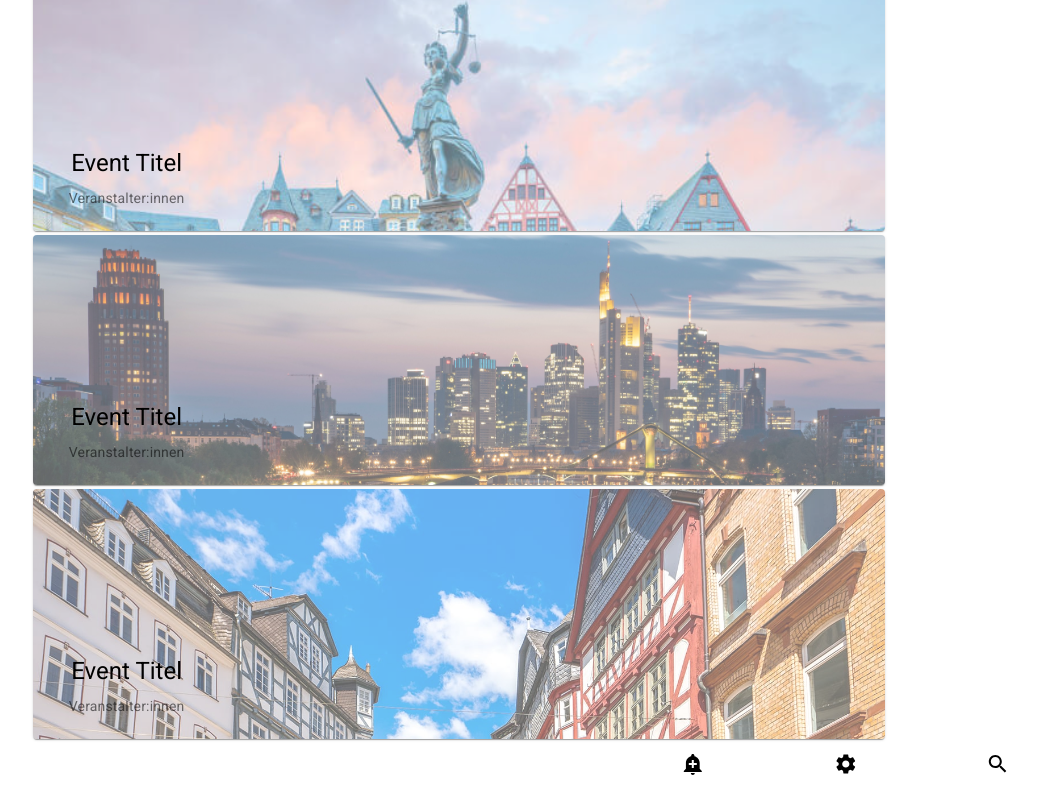
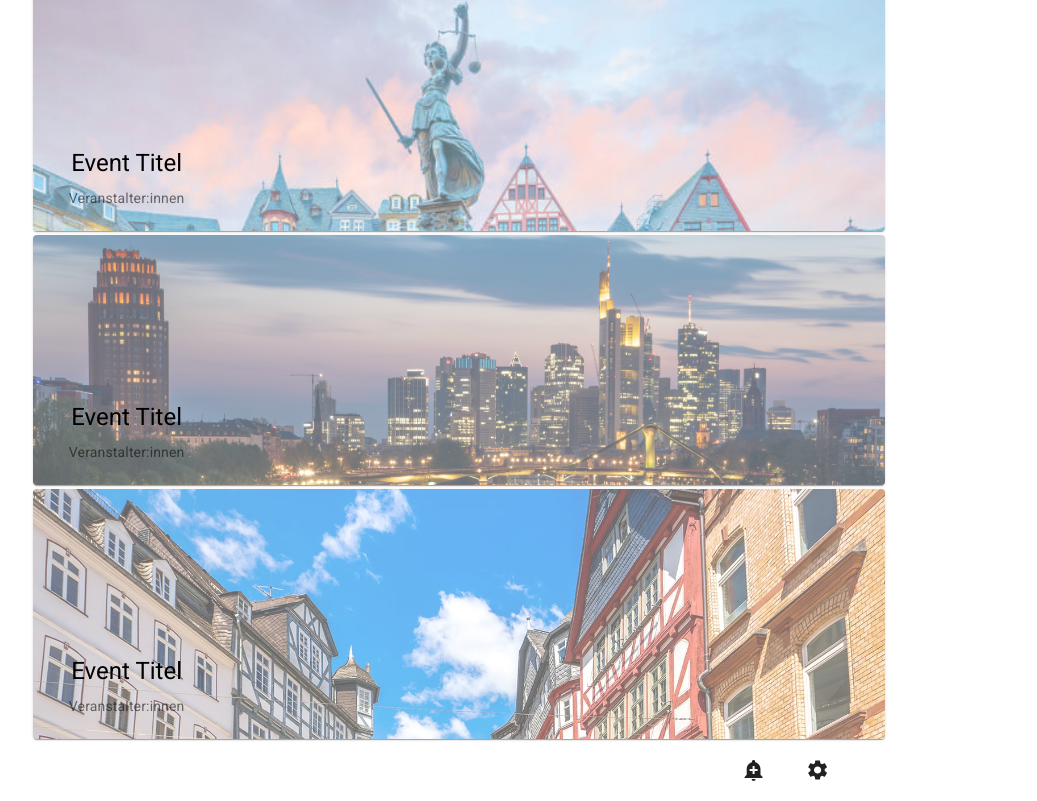
Before and after one commit to septumca/hack2-chal7, a React (Create React App) app: page /feedpage in a window 1280 px wide. Shown: the part 821-1622 px from the top of the page, without its empty margins (181-1218 px from the left). Built offline with nearby package versions, Linux system fonts and the light colour scheme; no server answers.

Commit message:
add to Profile page

```diff
--- a/src/components/BottomAppBar.js
+++ b/src/components/BottomAppBar.js
@@ -4,7 +4,8 @@ import { makeStyles } from '@material-ui/core/styles';
 import AddAlertIcon from '@material-ui/icons/AddAlert';
 import SettingsIcon from '@material-ui/icons/Settings';
 import SearchIcon from '@material-ui/icons/Search';
-
+import Button from '@material-ui/core/Button';
+import {Link} from 'react-router-dom';
 const useStyles = makeStyles(() => ({
 
     icon: {
@@ -41,9 +42,12 @@ function BottomAppBar({
                 <Grid item xs={6}><div></div></Grid>
 
                 <Grid item xs={6} className={classes.editorContainer}>
-                    <AddAlertIcon className={classes.icon} ></AddAlertIcon>
-                    <SettingsIcon className={classes.icon} ></SettingsIcon>
-                    <SearchIcon className={classes.icon}></SearchIcon>
+                    <Button >
+                        <AddAlertIcon className={classes.icon} ></AddAlertIcon>
+                    </Button>
+                    <Button component={Link} to="/Profile">
+                        <SettingsIcon className={classes.icon} ></SettingsIcon>
+                    </Button>
                 </Grid>
             </Grid>
         </div>
--- a/src/components/pictureComponent.js
+++ b/src/components/pictureComponent.js
@@ -86,11 +86,11 @@ export default function PictureComponent() {
             />
             <CardContent className={classes.overlay}>
               <Typography   className= {"fontweight: 'bold'"}  gutterBottom variant="h5" component="h2">
-                Event Titel
-          </Typography>
-              <Typography  className= {"fontweight: 'bold'" }variant="body2" color="textSecondary" component="p">
-                Veranstalter:innen
+                  Event Titel
               </Typography>
+                  <Typography  className= {"fontweight: 'bold'" }variant="body2" color="textSecondary" component="p">
+                    Veranstalter:innen
+                </Typography>
             </CardContent>
 
           </CardActionArea>
--- a/src/pages/Feedpage/FeedPage.js
+++ b/src/pages/Feedpage/FeedPage.js
@@ -7,8 +7,6 @@ import Grid from '@material-ui/core/Grid';
 import TopAppBar from './TopAppBar';
 import PictureComponent from '../../components/pictureComponent';
 import BottomAppBar from '../../components/BottomAppBar';
-
-
 
 const useStyles = makeStyles((theme) => ({
   root: {
@@ -20,9 +18,6 @@ const useStyles = makeStyles((theme) => ({
     color: '#FAEBD7',
   },
 }));
-
-
-
 
 const FeedPage = () => {
   const classes = useStyles();
```
